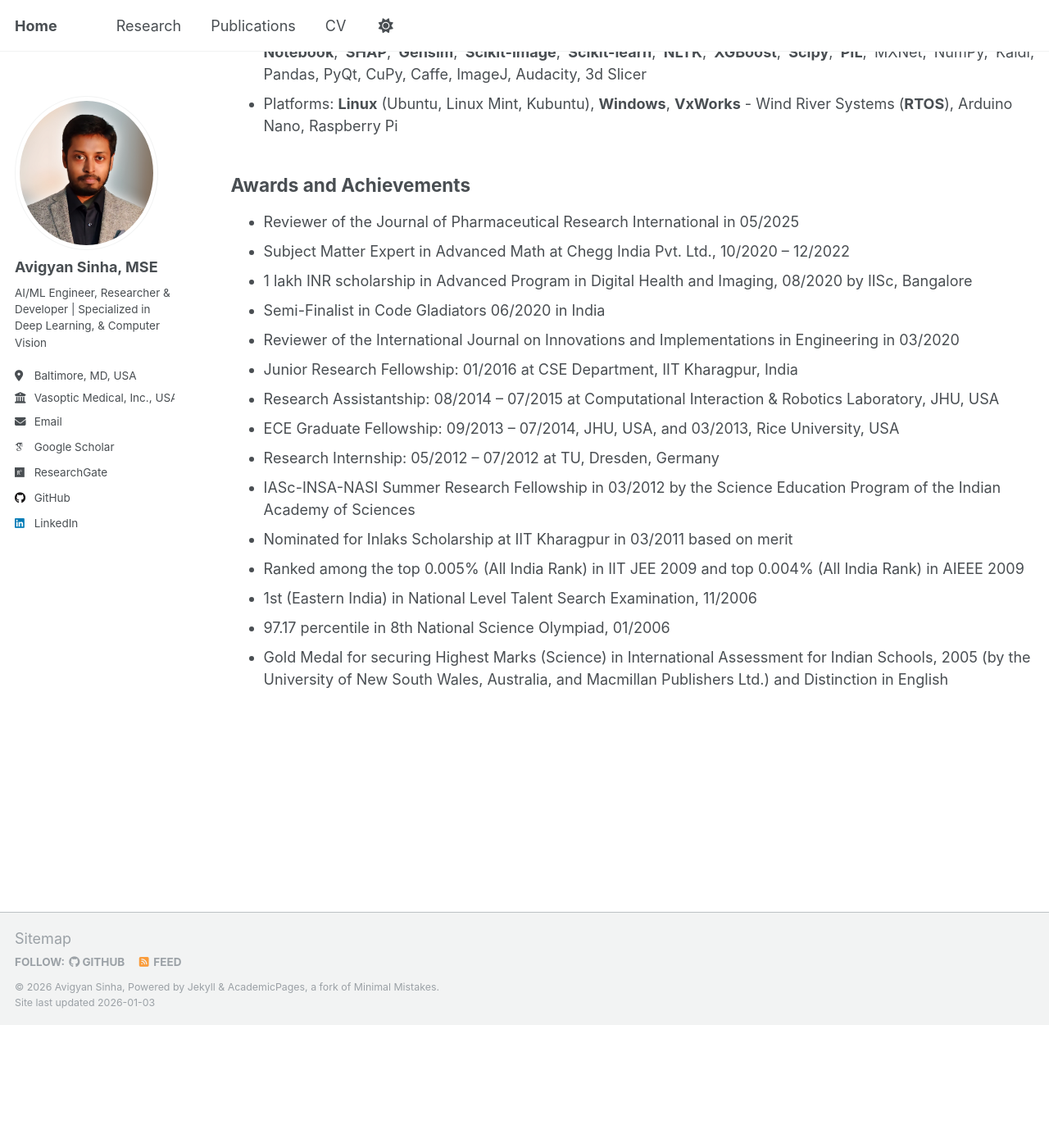
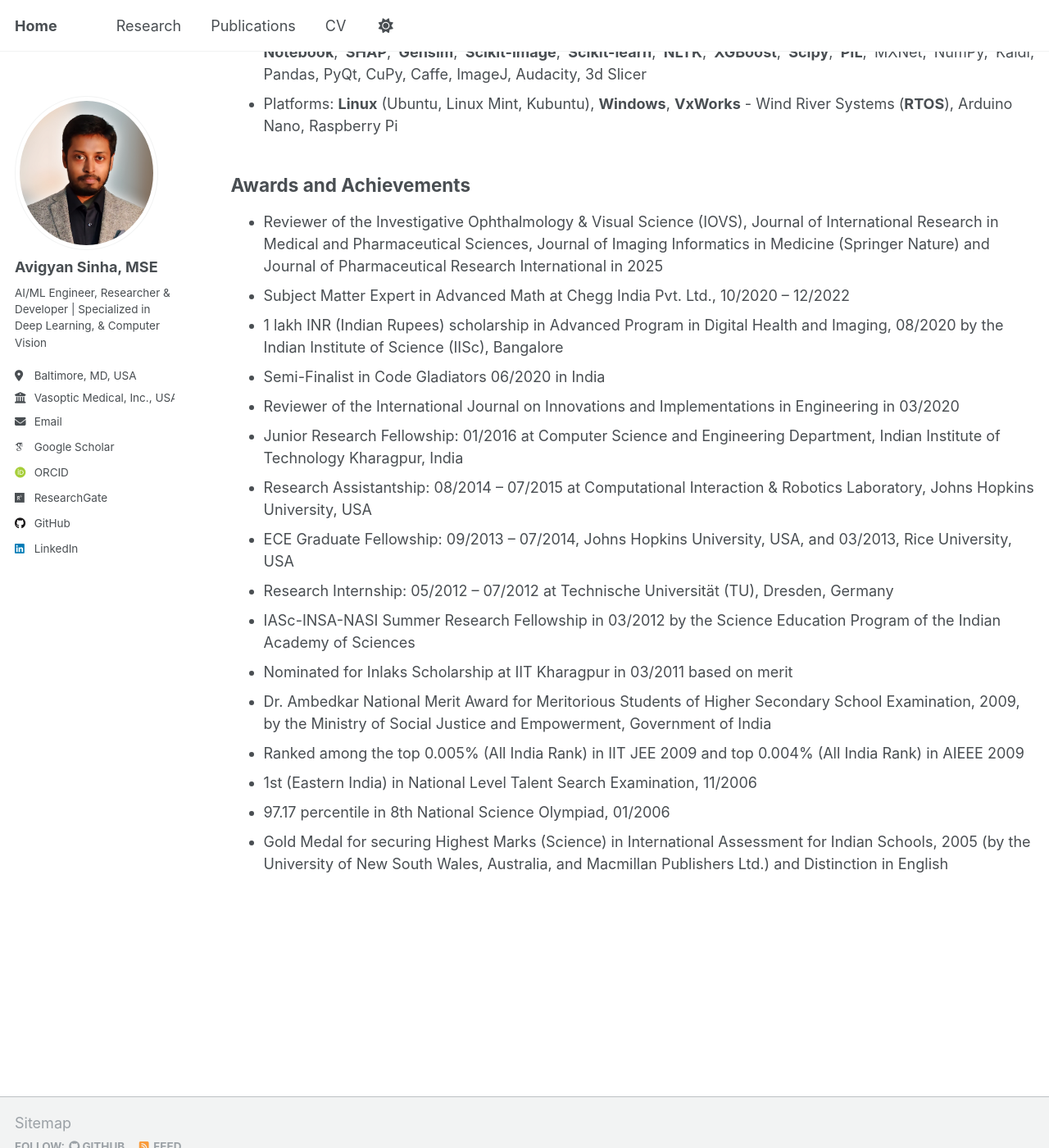
Before and after one commit to avigyan/avigyan.github.io, a Jekyll site: the page built from _pages/cv.md, in a window 1280 px wide and 1400 px high, scrolled down 1115 px. Shown: the whole window at 82% size. Built offline with Jekyll 4.4.1, drawn with Linux system fonts in a browser that asks for light colours; some web fonts are replaced; a script that is not in the unit is left out; before the commit the page ends 2365 px from its top, so only the background shows below that; some of the changed text lies outside the part shown.

Commit message:
updated info

```diff
--- a/_config.yml
+++ b/_config.yml
@@ -36,7 +36,7 @@ author:
   arxiv            : # URL - Update with the correct link to your profile
   googlescholar    : "https://tinyurl.com/avigyansinha"
   impactstory      : # URL
-  orcid            : #"http://orcid.org/yourorcidurl"
+  orcid            : "https://orcid.org/0009-0003-0459-2445"
   semantic         : # URL
   pubmed           : #"https://www.ncbi.nlm.nih.gov/pubmed/?term=john+snow"
   researchgate     : "https://www.researchgate.net/profile/Avigyan-Sinha" # URL
--- a/_pages/cv.md
+++ b/_pages/cv.md
@@ -46,17 +46,18 @@ Skills
 
 Awards and Achievements
 ---------------
-* Reviewer of the Journal of Pharmaceutical Research International in 05/2025
+* Reviewer of the Investigative Ophthalmology & Visual Science (IOVS), Journal of International Research in Medical and Pharmaceutical Sciences, Journal of Imaging Informatics in Medicine (Springer Nature) and Journal of Pharmaceutical Research International in 2025
 * Subject Matter Expert in Advanced Math at Chegg India Pvt. Ltd., 10/2020 – 12/2022
-* 1 lakh INR scholarship in Advanced Program in Digital Health and Imaging, 08/2020 by IISc, Bangalore
+* 1 lakh INR (Indian Rupees) scholarship in Advanced Program in Digital Health and Imaging, 08/2020 by the Indian Institute of Science (IISc), Bangalore
 * Semi-Finalist in Code Gladiators 06/2020 in India
 * Reviewer of the International Journal on Innovations and Implementations in Engineering in 03/2020
-* Junior Research Fellowship: 01/2016 at CSE Department, IIT Kharagpur, India
-* Research Assistantship: 08/2014 – 07/2015 at Computational Interaction & Robotics Laboratory, JHU, USA
-* ECE Graduate Fellowship: 09/2013 – 07/2014, JHU, USA, and 03/2013, Rice University, USA
-* Research Internship: 05/2012 – 07/2012 at TU, Dresden, Germany
+* Junior Research Fellowship: 01/2016 at Computer Science and Engineering Department, Indian Institute of Technology Kharagpur, India
+* Research Assistantship: 08/2014 – 07/2015 at Computational Interaction & Robotics Laboratory, Johns Hopkins University, USA
+* ECE Graduate Fellowship: 09/2013 – 07/2014, Johns Hopkins University, USA, and 03/2013, Rice University, USA
+* Research Internship: 05/2012 – 07/2012 at Technische Universität (TU), Dresden, Germany
 * IASc-INSA-NASI Summer Research Fellowship in 03/2012 by the Science Education Program of the Indian Academy of Sciences
 * Nominated for Inlaks Scholarship at IIT Kharagpur in 03/2011 based on merit
+* Dr. Ambedkar National Merit Award for Meritorious Students of Higher Secondary School Examination, 2009, by the Ministry of Social Justice and Empowerment, Government of India
 * Ranked among the top 0.005% (All India Rank) in IIT JEE 2009 and top 0.004% (All India Rank) in AIEEE 2009
 * 1st (Eastern India) in National Level Talent Search Examination, 11/2006
 * 97.17 percentile in 8th National Science Olympiad, 01/2006
```
Also changed, not shown: other parts of _pages/cv.md (+2 -2 lines), _pages/about.md (+3 -4 lines), _pages/portfolio.md (+27 -5 lines), _pages/publications.md (+32 -11 lines).
